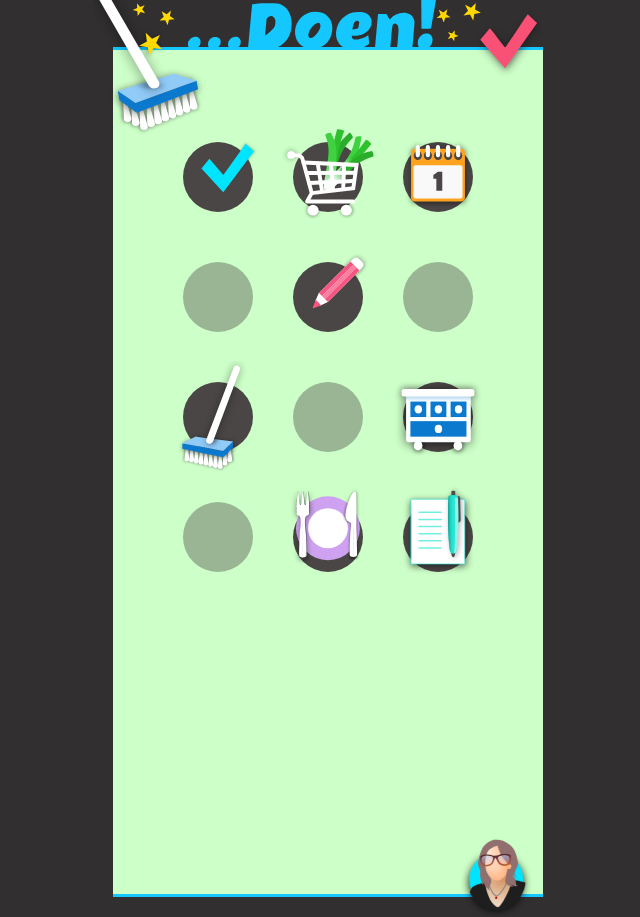
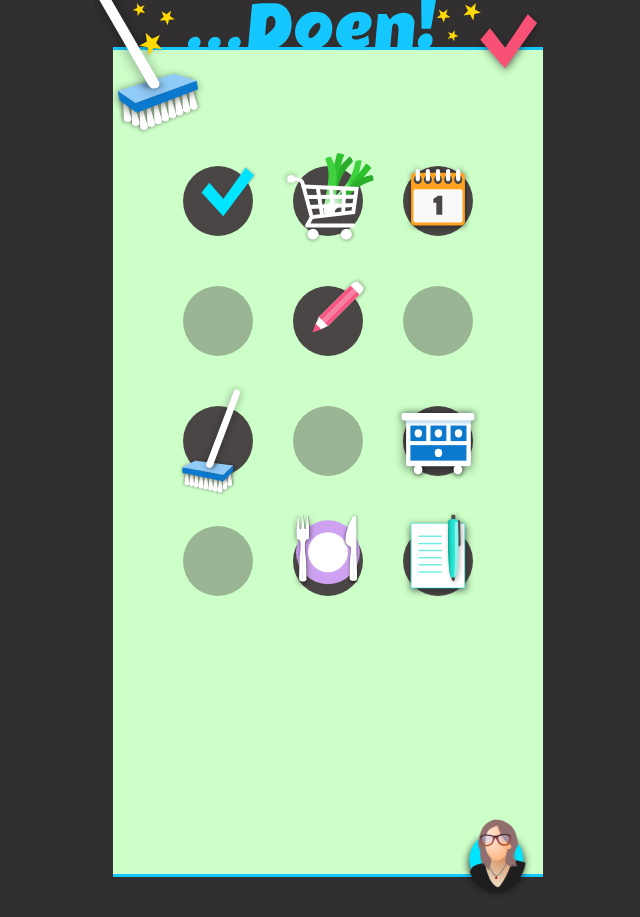
Before and after one commit to endlessplayground/werkplaats, a Jekyll site: the page built from index.md, in a window 1280 px wide. Shown: the whole page, without its empty margins (312-952 px from the left). Built offline with Jekyll 4.4.1, drawn with Linux system fonts in a browser that asks for light colours; some web fonts are replaced.

Commit message:
Add files via upload

```diff
--- a/assets/css/style.css
+++ b/assets/css/style.css
@@ -326,7 +326,7 @@ footer {
   justify-content: flex-end;
   width: 100%;
   max-width: var(--phone-width);
-  height:6px;
+  height:26px;
   background-color: var(--grey-dark);
   border-top: 3px solid var(--line-color);
   z-index: 100;
@@ -338,7 +338,7 @@ footer {
     align-items: flex-start;
     gap: 8px;
 
-    margin-top: -46px; /* Adjust the overlap */
+    margin-top: -26px; /* Adjust the overlap */
     padding-right: 12px;
 }
 
@@ -376,7 +376,7 @@ footer {
 .home-main {
     display: flex;
     flex-direction: column;
-    padding: 62px 18px 18px 18px;
+    padding: 86px 18px 18px 18px;
 }
 
 .home-grid {
```
